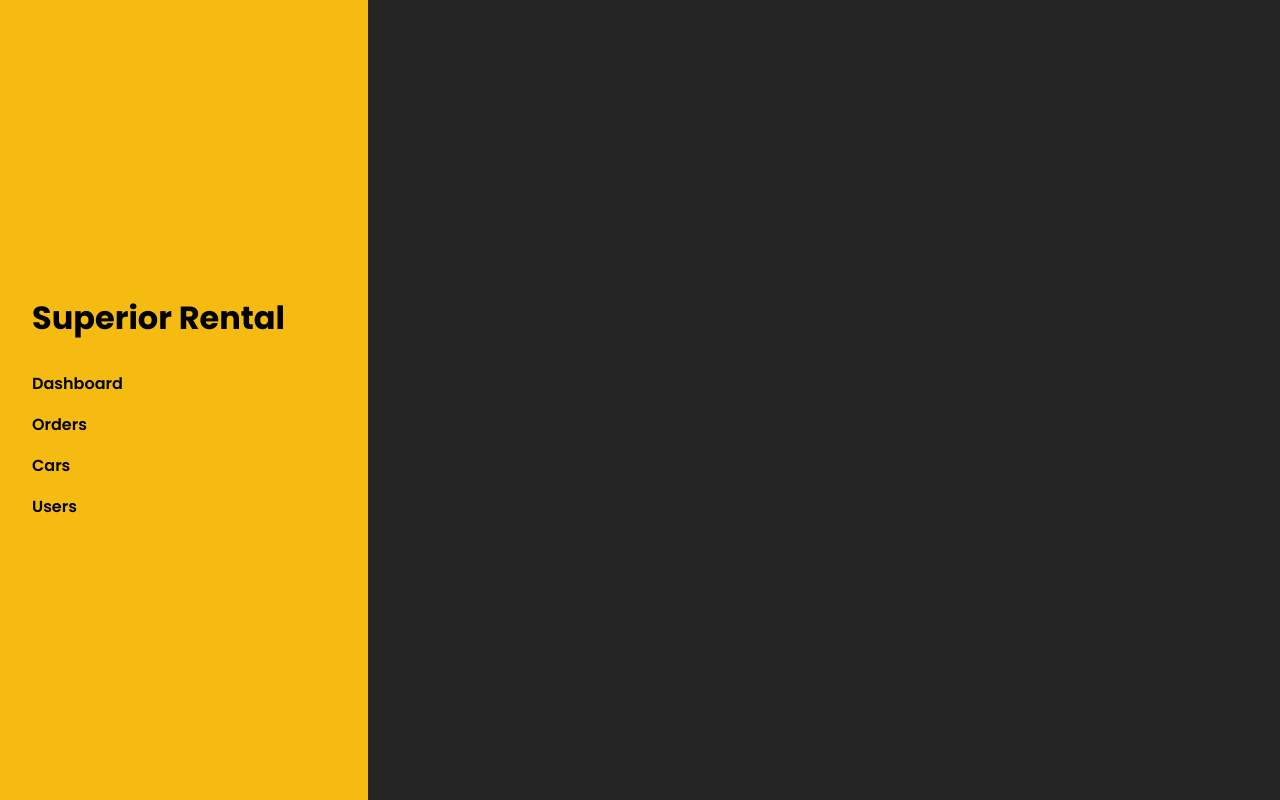
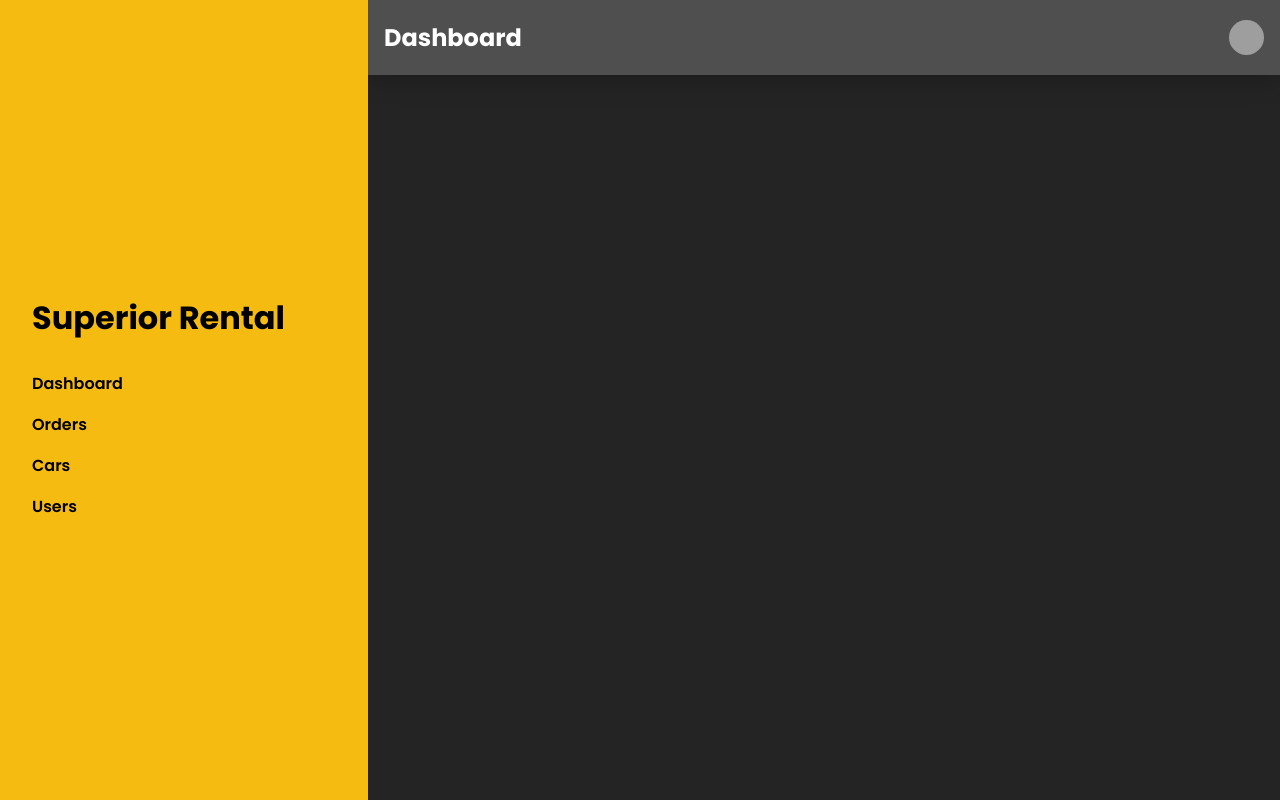
Before and after one commit to sathakhussam/superior-dashboard, a React (Create React App) app: page / in a window 1280 px wide. Built offline with nearby package versions, Linux system fonts and the light colour scheme; grey boxes are pictures that could not be loaded.

Commit message:
Added header to app.js

```diff
--- a/src/App.js
+++ b/src/App.js
@@ -2,6 +2,9 @@ import {Switch, Route, Link} from 'react-router-dom'
 
 // Pages
 import Dashboard from "./pages/dashboard/dashboard.page"
+
+// Components
+import Header from "./components/header/header.component"
 
 import './App.css';
 
@@ -18,6 +21,7 @@ function App() {
         </div>
       </div>
       <div className="content">
+        <Header />
         <Switch>
           <Route exact path="/" component={Dashboard} />
         </Switch>
--- a/src/components/header/header.component.jsx
+++ b/src/components/header/header.component.jsx
@@ -0,0 +1,13 @@
+import React from 'react';
+import "./header.styles.css"
+
+function Header(props) {
+    return (
+        <div className="Header">
+            <h2>Dashboard</h2>
+            <div className="avatar"></div>
+        </div>
+    );
+}
+
+export default Header;
--- a/src/components/header/header.styles.css
+++ b/src/components/header/header.styles.css
@@ -0,0 +1,19 @@
+.Header {
+  height: 75px;
+  display: flex;
+  justify-content: space-between;
+  align-items: center;
+  background-color: #4f4f4f;
+  padding: 0 1rem;
+  color: white;
+  z-index: 2;
+  box-shadow: 0 4px 25px rgba(0, 0, 0, 0.25);
+}
+
+.Header .avatar {
+  border-radius: 50%;
+  height: 35px;
+  width: 35px;
+  background: url("https://images.unsplash.com/photo-1534528741775-53994a69daeb?ixid=MnwxMjA3fDB8MHxwaG90by1wYWdlfHx8fGVufDB8fHx8&ixlib=rb-1.2.1&auto=format&fit=crop&w=400&q=80")
+    center center/cover;
+}
```
